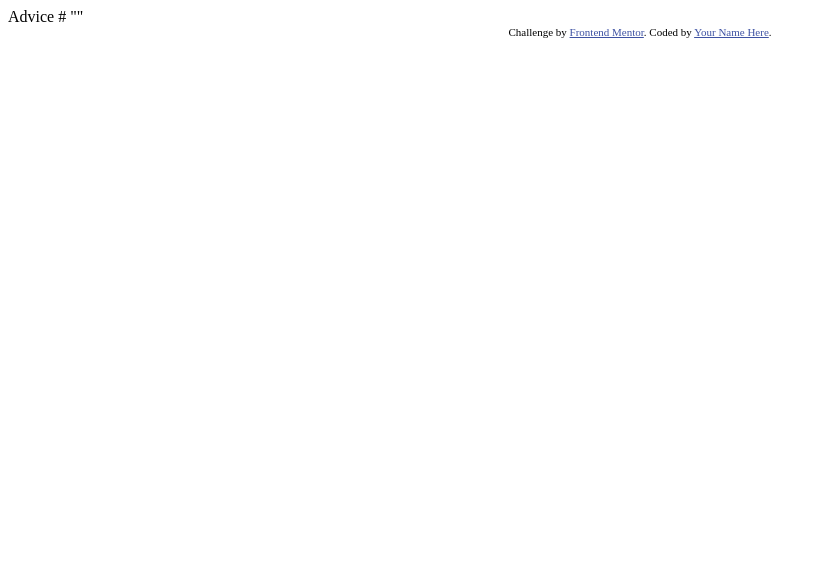
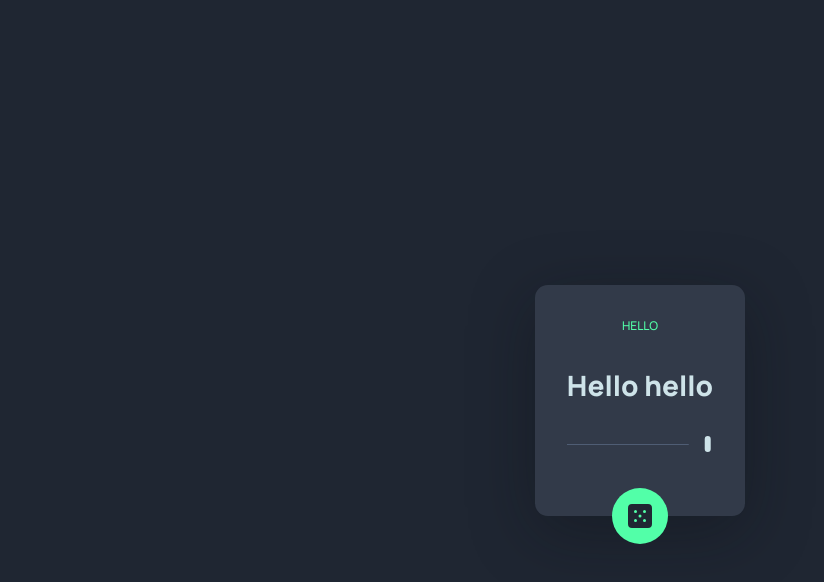
Before and after one commit to erictakman/advice-generator-app, a plain HTML site: page index.html in a window 1280 px wide. Shown: the whole page, without its empty margins (0-824 px from the left). Drawn offline with Linux system fonts and the light colour scheme.

Commit message:
Add styling

```diff
--- /dev/null
+++ b/css/style.css
@@ -0,0 +1,103 @@
+@font-face {
+	font-family: 'Manrope';
+	src: url('https://fonts.google.com/specimen/Manrope');
+}
+
+:root {
+	--color-light-cyan: hsl(193, 38%, 86%);
+	--color-neon-green: hsl(150, 100%, 66%);
+
+	--color-grayish-blue: hsl(217, 19%, 38%);
+	--color-dark-grayish-blue: hsl(217, 19%, 24%);
+	--color-dark-blue: hsl(218, 23%, 16%);
+
+	--font-size-title: 12px;
+	--font-size-quote: 28px;
+
+	--shadow-neon-green: 0 0 10px 0 hsl(150, 100%, 66%);
+	--shadow-dark-grayish-blue: 0 1rem 4rem 0 hsla(214, 21%, 6%, 0.35);
+}
+
+html, body {
+	height: 100vh;
+	width: 100vw;
+	margin: 0;
+	padding: 0;
+	background-color: var(--color-dark-blue);
+	font-family: 'Manrope', sans-serif;
+	display: flex;
+	flex-direction: column;
+	justify-content: center;
+	align-items: center;
+}
+
+h2, p {
+	margin: 0;
+}
+
+h2 {
+	font-size: var(--font-size-title);
+	color: var(--color-neon-green);
+	font-weight: 500;
+	text-transform: uppercase;
+}
+
+p {
+	font-size: var(--font-size-quote);
+	color: var(--color-light-cyan);
+	font-weight: 800;
+}
+
+.card {
+	position: relative;
+	display: flex;
+	flex-direction: column;
+	justify-content: center;
+	align-items: center;
+	background-color: var(--color-dark-grayish-blue);
+	box-shadow: var(--shadow-dark-grayish-blue);
+	border-radius: 0.8rem;
+	padding: 2rem;
+	gap: 2rem;
+}
+
+.divider {
+	display: flex;
+	justify-content: center;
+	align-items: center;
+	height: 1rem;
+	min-width: 100%;
+	background-repeat: no-repeat;
+	margin: 0 0 2rem 0;
+}
+
+.getRandomQuoteButton {
+	position: absolute;
+	bottom: -1.8rem;
+	background-color: var(--color-neon-green);
+	display: flex;
+	justify-content: center;
+	align-items: center;
+	padding: 1rem;
+	border-radius: 100%;
+	outline: none;
+	border: none;
+}
+
+.getRandomQuoteButton:hover {
+	box-shadow: var(--shadow-neon-green);
+	cursor: pointer;
+}
+
+@media screen and (min-width: 375px) {
+	.divider {
+		background-image: url("../images/pattern-divider-mobile.svg");
+	}
+}
+
+@media screen and (min-width: 1440px) {
+	.divider {
+		width: 445px;
+		background-image: url("../images/pattern-divider-desktop.svg");
+	}
+}
--- a/index.html
+++ b/index.html
@@ -1,28 +1,26 @@
 <!DOCTYPE html>
 <html lang="en">
 <head>
+
   <meta charset="UTF-8">
-  <meta name="viewport" content="width=device-width, initial-scale=1.0"> <!-- displays site properly based on user's device -->
+  <meta name="viewport" content="width=device-width, initial-scale=1.0">
+  <link rel="icon" type="image/png" sizes="32x32" href="./images/favicon-32x32.png">
+  <link rel="stylesheet" href="./css/style.css">
+  <link href="https://fonts.googleapis.com/css2?family=Manrope:wght@500;800" rel="stylesheet">
+  <script src="./js/script.js"></script>
+  <title>Advice generator app</title>
 
-  <link rel="icon" type="image/png" sizes="32x32" href="./images/favicon-32x32.png">
-
-  <title>Frontend Mentor | Advice generator app</title>
-
-  <!-- Feel free to remove these styles or customise in your own stylesheet 👍 -->
-  <style>
-    .attribution { font-size: 11px; text-align: center; }
-    .attribution a { color: hsl(228, 45%, 44%); }
-  </style>
 </head>
 <body>
 
-  Advice #<!-- Advice ID goes here -->
+  <div class="card">
+    <h2 id="adviceID">hello</h2>
+    <p id="randomAdvice">Hello hello</p>
+    <div class="divider"></div>
+    <button class="getRandomQuoteButton" onclick="getAdvice()">
+      <img src="images/icon-dice.svg" alt="Dice icon">
+    </button>
+  </div>
 
-  "<!-- Advice text goes here -->"
-
-  <div class="attribution">
-    Challenge by <a href="https://www.frontendmentor.io?ref=challenge" target="_blank">Frontend Mentor</a>.
-    Coded by <a href="#">Your Name Here</a>.
-  </div>
 </body>
 </html>
```
